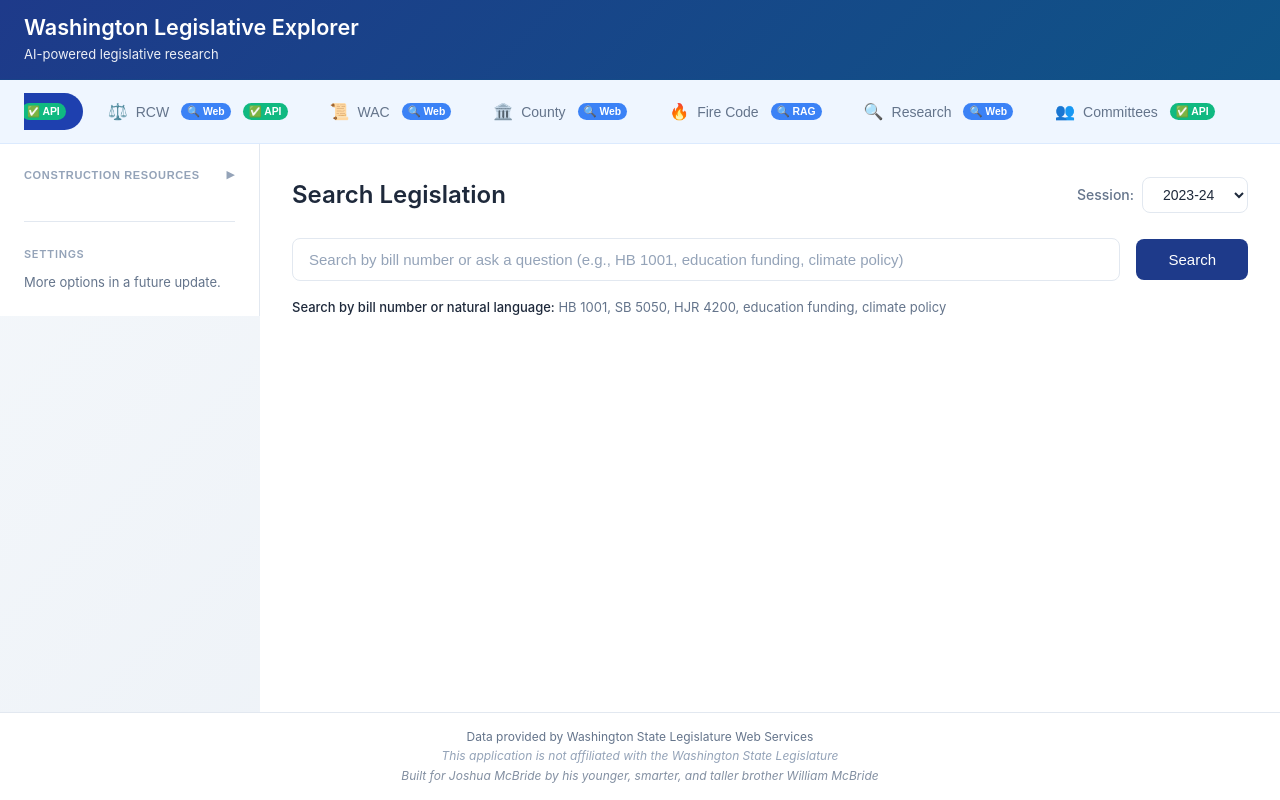
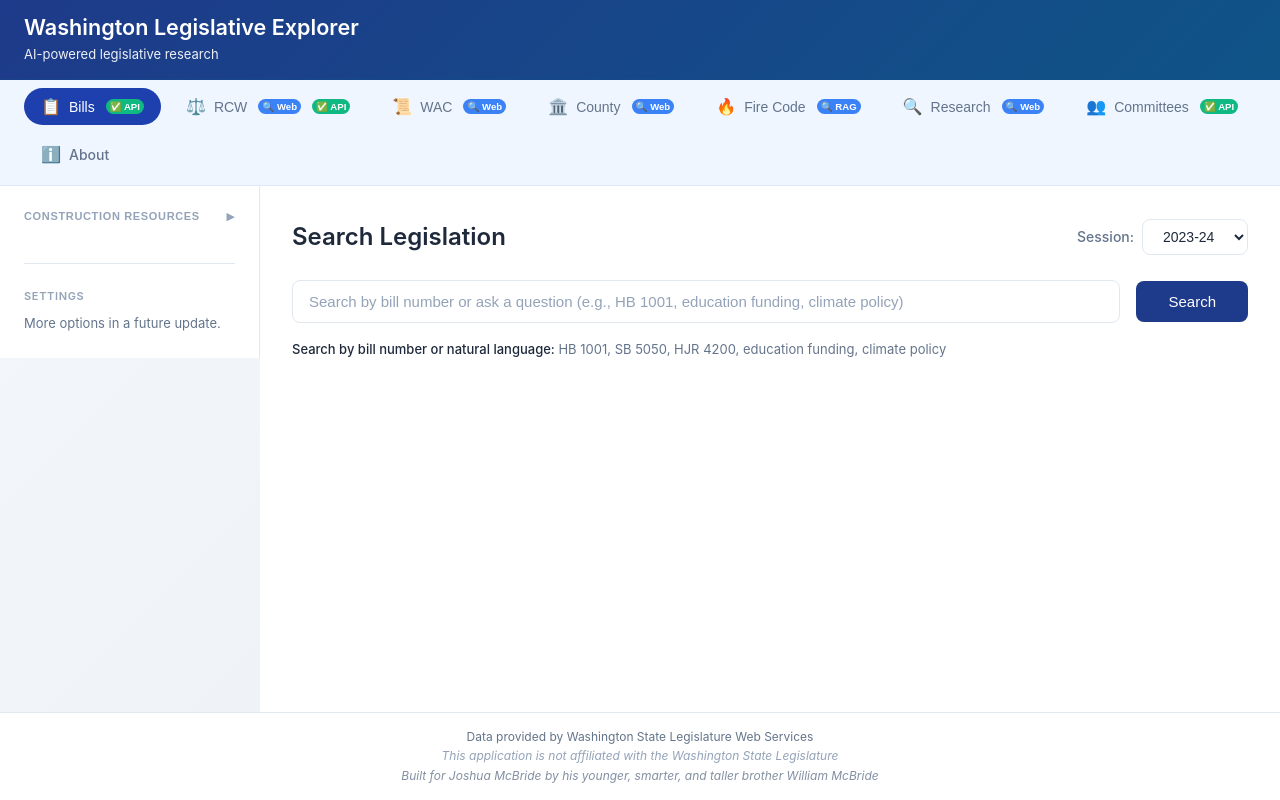
Before and after one commit to williamdmcbride/washington-legislative-explorer, a Flask app: page / in a window 1280 px wide. Run offline with Flask 3, Linux system fonts and the light colour scheme.

Commit message:
Fix navigation tab overflow - allow wrapping

```diff
--- a/static/css/style.css
+++ b/static/css/style.css
@@ -194,13 +194,10 @@ body > .footer {
 
 .top-banner-pills {
     display: flex;
-    flex-wrap: nowrap;
+    gap: 0.5rem;
     align-items: center;
-    justify-content: center;
-    gap: var(--spacing-sm);
-    overflow-x: auto;
-    -webkit-overflow-scrolling: touch;
-    scrollbar-width: thin;
+    flex-wrap: wrap;
+    overflow-x: visible;
 }
 
 /* ===== SIDEBAR ===== */
@@ -560,6 +557,7 @@ body > .footer {
     display: inline-flex;
     align-items: center;
     gap: 0.5rem;
+    flex-shrink: 0;
     white-space: nowrap;
 }
 
@@ -589,11 +587,11 @@ body > .footer {
 
 .tab-badge {
     display: inline-block;
-    padding: 2px 6px;
+    padding: 2px 4px;
     border-radius: 9999px;
-    font-size: 0.65rem;
+    font-size: 0.6rem;
     font-weight: 600;
-    margin-left: 4px;
+    margin-left: 3px;
     white-space: nowrap;
 }
 
```
Also changed, not shown: data/chroma_fire_code/chroma.sqlite3, 1 other file.
